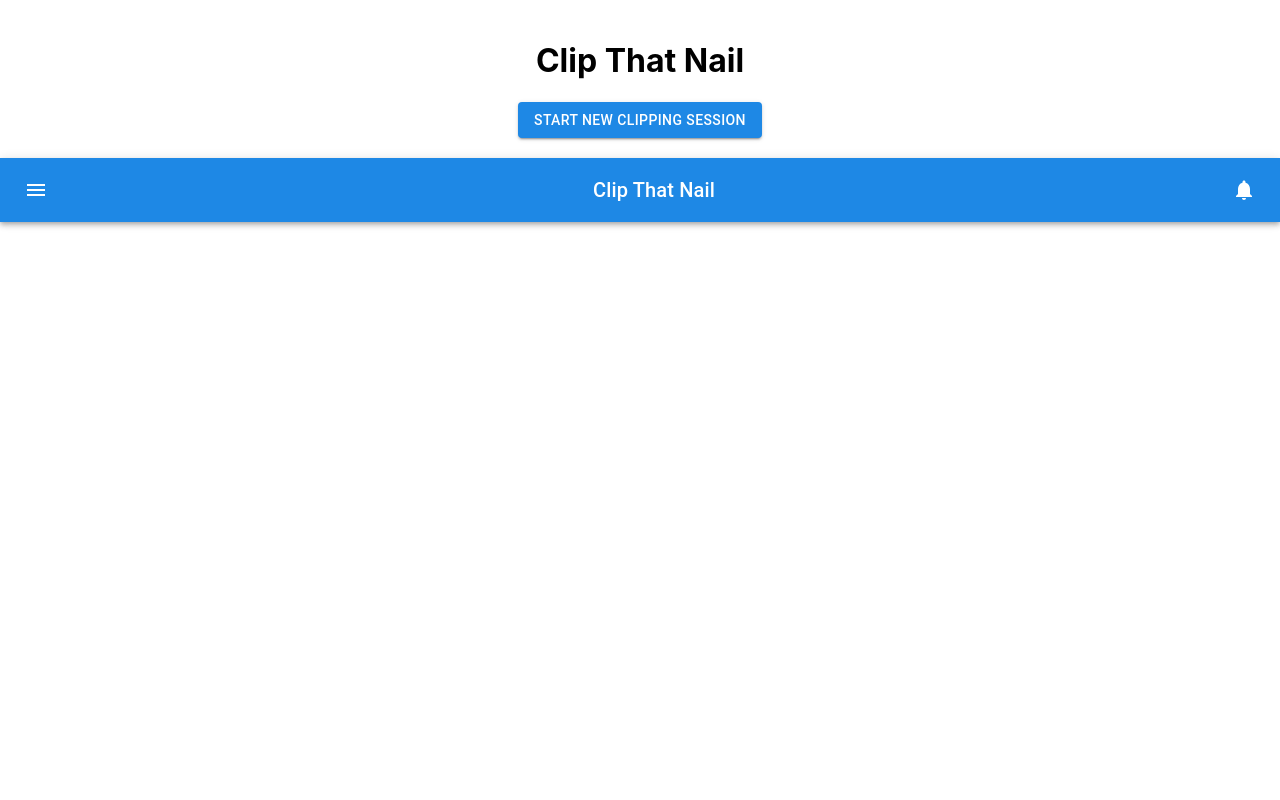
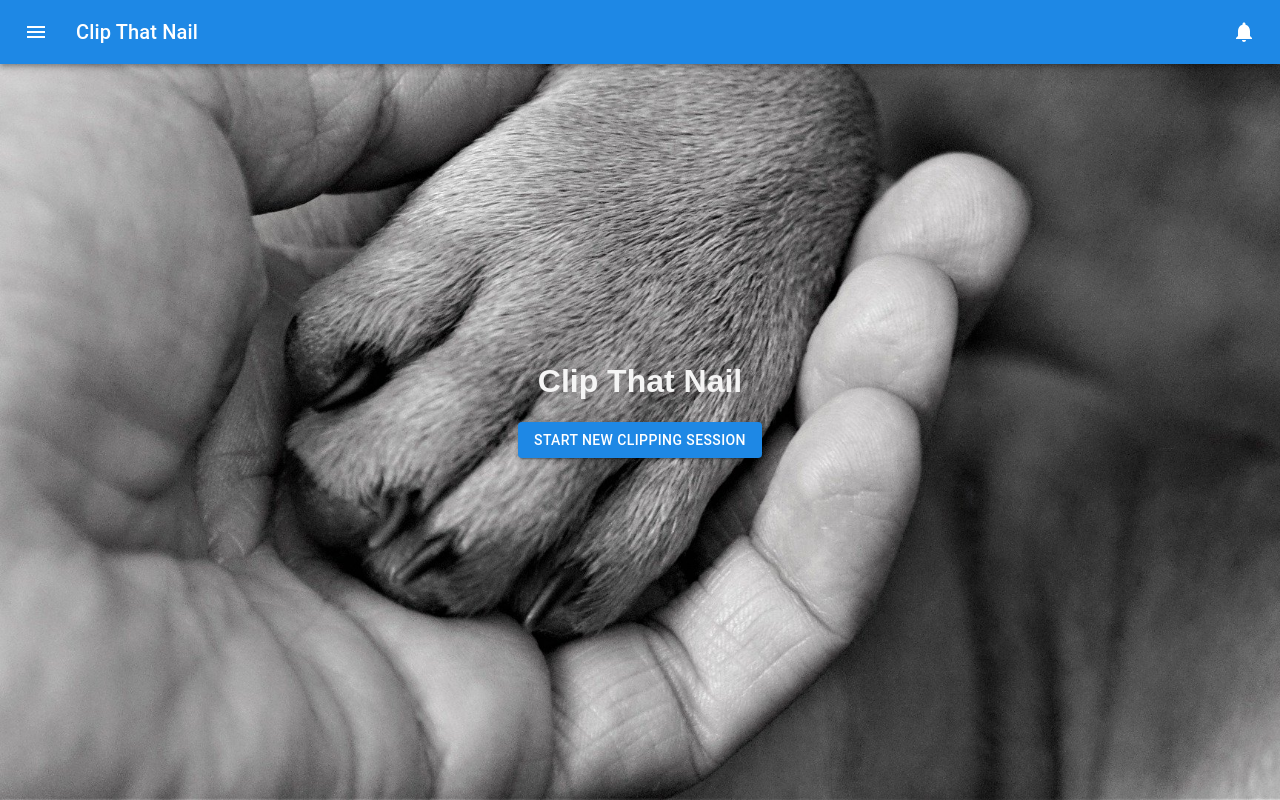
Before and after one commit to Clip-That-Nail/web-app, a React (Create React App) app: page / in a window 1280 px wide. Built offline with nearby package versions, Linux system fonts and the light colour scheme.

Commit message:
add header styling, add homepage styling, create homepage button

```diff
--- a/src/App.js
+++ b/src/App.js
@@ -5,10 +5,10 @@ import Header from './components/header/header.component';
 
 function App() {
   return (
-    <div className="App">
+    <>
+      <Header></Header>
       <HomePage></HomePage>
-      <Header></Header>
-    </div>
+    </>
   );
 }
 
--- a/src/components/header/header.component.jsx
+++ b/src/components/header/header.component.jsx
@@ -24,7 +24,7 @@ const Header = () => {
 
   return (
     <div className={classes.root}>
-      <AppBar style={{ background: '#1e88e5' }} position="static">
+      <AppBar style={{ background: '#1e88e5' }} position="absolute">
         <Toolbar>
           <IconButton edge="start" className={classes.menuButton} color="inherit" aria-label="menu">
             <MenuIcon />
--- a/src/pages/homepage/homepage.component.jsx
+++ b/src/pages/homepage/homepage.component.jsx
@@ -1,14 +1,24 @@
 import React from 'react';
+import { makeStyles } from '@material-ui/core/styles';
 import Button from '@material-ui/core/Button';
 
 import './homepage.styles.css';
 
-const HomePage = () => (
-    <div className='homepage'>
+const useStyles = makeStyles((theme) => ({
+    homepageBtn: {
+        background: '#1e88e5',
+    }
+}));
+
+const HomePage = () => {
+    const classes = useStyles();
+    return (
+        <div className='homepage'>
             <h1 className='title'>Clip That Nail</h1>
-            <Button style={{ background: '#1e88e5' }} variant="contained" color="primary">
+            <Button className={classes.homepageBtn} variant="contained" color="primary">
                 Start new clipping session</Button>
-    </div>
-);
+        </div>
+    )
+};
 
 export default HomePage;
--- a/src/pages/homepage/homepage.styles.css
+++ b/src/pages/homepage/homepage.styles.css
@@ -1,6 +1,16 @@
 .homepage {
+    background-image: url('../../assets/hand.jpg');
+    background-size: cover;
+    background-position: center;
+    background-repeat: no-repeat;
+    height: 100vh;
     display: flex;
     flex-direction: column;
+    justify-content: center;
     align-items: center;
-    padding: 20px 60px;
   }
+
+  .title {
+      color: whitesmoke;
+      font-family: Arial, Helvetica, sans-serif;
+  }
```
Also changed, not shown: src/assets/hand.jpg (added).
